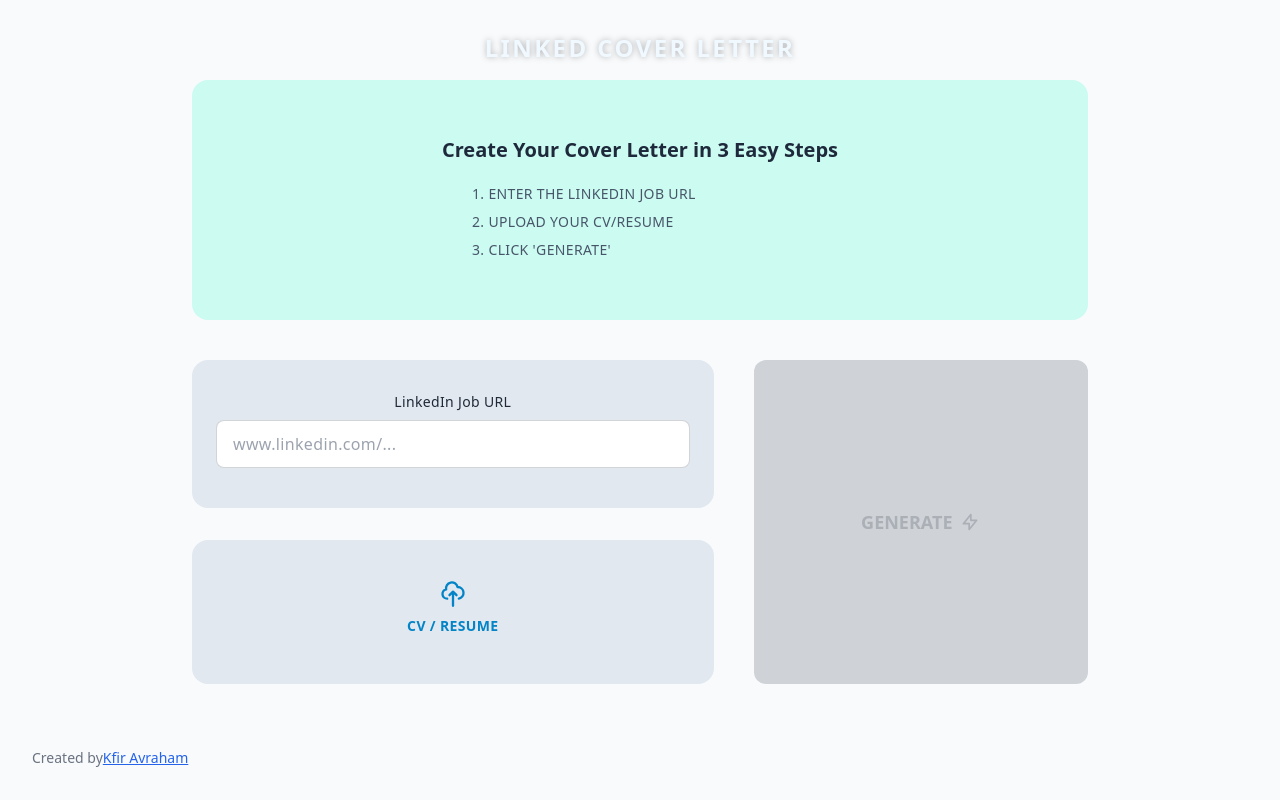
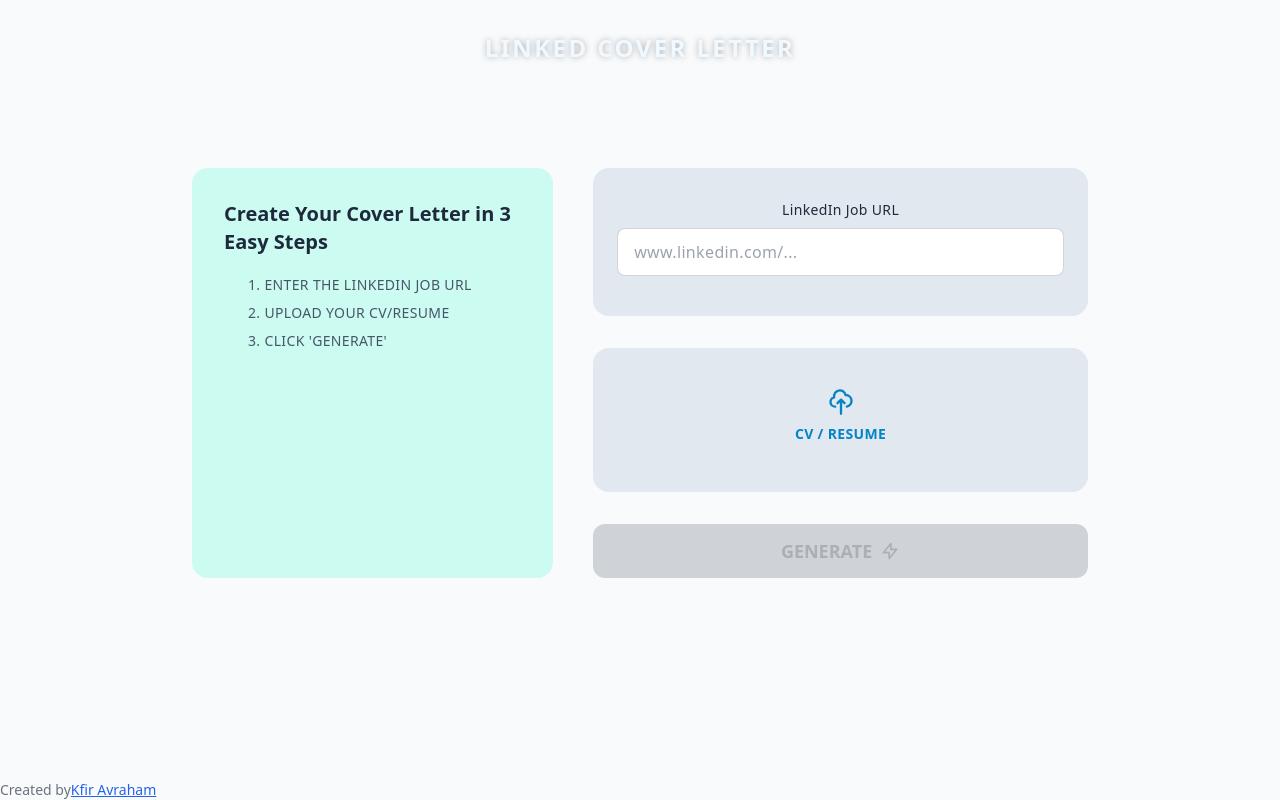
Before and after one commit to kfirkfir89/linked-cl, a React (Vite) app in the folder client/: page / in a window 1280 px wide. Built offline with nearby package versions, Linux system fonts and the light colour scheme.

Commit message:
client separation of concerns for the entire components to prevent unnecessary re-rendering

```diff
--- a/client/src/components/generate-button/generateButton.component.tsx
+++ b/client/src/components/generate-button/generateButton.component.tsx
@@ -1,4 +1,4 @@
-import React from 'react';
+import React, { memo } from 'react';
 
 type GenerateButtonProps = {
   disabled: boolean;
@@ -7,6 +7,7 @@
 };
 
 const GenerateButton: React.FC<GenerateButtonProps> = ({ disabled, isLoading, onClick }) => {
+
   return (
     <button
       disabled={disabled}
@@ -40,4 +41,4 @@
   );
 };
 
-export default GenerateButton;
+export default memo(GenerateButton);
--- a/client/src/components/generate-cover-letter/generateCoverLetter.component.tsx
+++ b/client/src/components/generate-cover-letter/generateCoverLetter.component.tsx
@@ -1,13 +1,16 @@
 import LinkInput from "../link-input/linkInput.component";
 import UploadFile from "../upload-file/uploadFile.component";
-import useCoverLetterGenerator from '../../hooks/useCoverLetterGenerator';
+import useCoverLetterGenerator, { CoverLetter } from '../../hooks/useCoverLetterGenerator';
 import ErrorAlert from "../error-alert/errorAlert.component";
 import GenerateButton from "../generate-button/generateButton.component";
+import { memo, useRef, useState, useCallback } from "react";
+import useLinkInput from "../../hooks/useLinkInput";
+import useUploadFile from "../../hooks/useUploadFile";
 
-const Instructions = () => {
+const Instructions = memo(() => {
   return (
-    <div className="card bg-teal-100 rounded-box place-items-center">
-      <div className="w-full flex flex-nowrap p-14 text-slate-800 items-center flex-col mx-auto space-y-4">
+    <div className="card bg-teal-100 rounded-box place-items-center h-full">
+      <div className="w-full flex flex-nowrap p-8 text-slate-800 items-center flex-col mx-auto space-y-4">
         <h1 className="font-bold leading-snug text-xl ">Create Your Cover Letter in 3 Easy Steps</h1>
         <div className="flex flex-col items-start gap-2 px-6 p-1 w-full max-w-sm">
           <p className="text-sm uppercase tracking-wide text-slate-600">1. Enter the LinkedIn Job URL</p>
@@ -17,15 +20,15 @@
       </div>
     </div>
   )
-}
-const Title = () => {
+})
+const Title = memo(() => {
   return (
-    <div className="flex w-full  justify-center">
+    <div className="flex w-full  justify-center p-8">
       <h1 className="text-2xl font-extrabold uppercase drop-shadow-[0_0px_3px_rgba(0,0,0,0.3)] tracking-widest text-sky-50">Linked Cover Letter</h1>
     </div>
   )
-}
-const Footer = () => {
+})
+const Footer = memo(() => {
   return (
     <div className="flex flex-col w-full justify-end h-full">
       <p className="text-sm  text-gray-500">Created by
@@ -35,34 +38,75 @@
       </p>
     </div>
   )
-}
+});
 
 const GenerateCoverLetter = () => {
-  const { error, isLoading, url, blobUrl, downloadFileName, file, fileInputRef, content, handleFileSelect, handleLinkChange, handleSubmit } = useCoverLetterGenerator();
+  const [coverLetter, setCoverLetter] = useState<CoverLetter>(
+    {
+      coverLetterContent: '',
+      downloadFileName: '',
+      downloadUrl: ''
+    }
+  );
+
+  const { error, isLoading, generateCoverLetter } = useCoverLetterGenerator();
+  const { file, handleFileSelect } = useUploadFile();
+  const { linkUrl, handleLinkChange } = useLinkInput();
+  const [content, setContent] = useState<string>('');
+
+  const fileInputRef = useRef<HTMLInputElement>(null);
+
+
+  const handleSubmit = async () => {
+    if (file === null) return;
+    const cl = await generateCoverLetter(linkUrl, file);
+    if (cl !== undefined) {
+      setCoverLetter(cl);
+      setContent(cl.coverLetterContent);
+    }
+    if (fileInputRef.current) {
+      fileInputRef.current.value = '';
+    }
+  };
+
   return (
-    <div className="h-full w-full bg-slate-50 p-8">
+    <div className="h-full w-full bg-slate-50">
       <div className="flex flex-col w-full h-full gap-4 items-center">
         <Title />
         <ErrorAlert error={error} />
 
-        <div className="grid grid-cols-1 md:grid-cols-5 w-full gap-10 max-w-4xl">
-          <div className="md:col-span-5 ">
+        <div className="grid grid-cols-1 md:grid-cols-7 w-full gap-10 max-w-4xl mt-14">
+          <div className="md:col-span-3 ">
             <Instructions />
           </div>
-          <div className="md:col-span-3 flex flex-col gap-8">
-            <LinkInput value={url} onLinkChange={handleLinkChange} />
+          <div className="md:col-span-4 flex flex-col gap-8">
+            <LinkInput value={linkUrl} onLinkChange={handleLinkChange} />
             <UploadFile ref={fileInputRef} onFileSelect={handleFileSelect} type="file" accept=".pdf" />
-          </div>
-
-          <div className="md:col-span-2 flex justify-center w-full">
-            <GenerateButton disabled={!(url && file)} onClick={handleSubmit} isLoading={isLoading} />
+            <div className="md:col-span-2 flex justify-center w-full">
+              <GenerateButton disabled={!(linkUrl && file)} onClick={handleSubmit} isLoading={isLoading} />
+            </div>
           </div>
         </div>
-        {blobUrl && (
-          <a className="btn btn-primary rounded-xl w-full py-5 pb-8 my-4" href={blobUrl} download={downloadFileName}>
-            Download Cover Letter
-          </a>
-        )}
+        {
+          coverLetter.coverLetterContent && (
+            <div className="absolute z-50 h-full w-full bg-black bg-opacity-20 p-20">
+              <div className="flex flex-col h-full w-full card rounded-box p-10 bg-slate-50">
+                {
+                  coverLetter.coverLetterContent && (
+                    <textarea
+                      className="textarea textarea-bordered h-full max-h-fit"
+                      value={content}
+                      onChange={(event) => setContent(event.target.value)}
+                    />
+                  )
+                }
+                <a className="btn btn-primary rounded-xl w-full py-5 pb-8 my-4" href={coverLetter.downloadUrl} download={coverLetter.downloadFileName}>
+                  Download Cover Letter
+                </a>
+              </div>
+            </div>
+          )
+        }
         <Footer />
       </div>
     </div>
--- a/client/src/components/link-input/linkInput.component.tsx
+++ b/client/src/components/link-input/linkInput.component.tsx
@@ -1,3 +1,5 @@
+import { memo } from "react";
+
 interface LinkInputProps {
   value: string,
   onLinkChange: (url: string) => void;
@@ -5,8 +7,7 @@
 
 const LinkInput = ({ onLinkChange, value }: LinkInputProps) => {
   return (
-
-    <div className="card rounded-box place-items-center text-sm tracking-wide  p-6 pb-10 bg-slate-200 text-sky-600 hover:text-white w-full ">
+    <div className="card rounded-box place-items-center text-sm tracking-wide  p-6 pb-10 bg-slate-200 text-sky-600w-full ">
       <label className="label font-medium">
         <span className="label-text">LinkedIn Job URL</span>
       </label>
@@ -22,4 +23,4 @@
   );
 };
 
-export default LinkInput;
+export default memo(LinkInput);
--- a/client/src/components/upload-file/uploadFile.component.tsx
+++ b/client/src/components/upload-file/uploadFile.component.tsx
@@ -1,4 +1,4 @@
-import React, { InputHTMLAttributes, forwardRef, useState } from 'react';
+import { InputHTMLAttributes, forwardRef, memo, useState } from 'react';
 
 type UploadFileProps = {
   onFileSelect: (file: File | null) => void;
@@ -7,6 +7,7 @@
 const UploadFile = forwardRef<HTMLInputElement, UploadFileProps>(({ onFileSelect, ...props }, ref) => {
 
   const [fileName, setFileName] = useState<string>('');
+
   const { accept, type } = props;
 
   const handleFileChange = (e: React.ChangeEvent<HTMLInputElement>) => {
@@ -40,4 +41,4 @@
   );
 });
 
-export default UploadFile;
+export default memo(UploadFile);
--- a/client/src/hooks/useCoverLetterGenerator.ts
+++ b/client/src/hooks/useCoverLetterGenerator.ts
@@ -1,57 +1,48 @@
-import { useRef, useState } from 'react';
+import { useState } from 'react';
+
+export type CoverLetter  = {
+  downloadUrl: string,
+  downloadFileName: string,
+  coverLetterContent: string
+}
 
 function validateLinkedInUrl (linkedInUrl: string) {
   const regex = /^(https?:\/\/)?(www\.)?linkedin\.com\/.+/;
   return regex.test(linkedInUrl);
 };
+
 function validatePdfFile(file: File): boolean {
   return file.type === 'application/pdf' || file.name.toLowerCase().endsWith('.pdf');
 }
 
-type CoverLetterGeneratorState = {
-  file: File | null,
-  url: string,
-  error: string,
-  isLoading: boolean
+function getFileName(contentDisposition: string): string {
+  const parts = contentDisposition.split('=');
+  if (parts.length > 1) {
+    return parts[1].trim().replace(/"/g, '');
+  }
+  return '';
 }
-const INITIAL_STATE: CoverLetterGeneratorState = {
-  file: null,
-  url: '',
-  error: '',
-  isLoading: false
-}
+
 const useCoverLetterGenerator = () => {
-  const [state, setState] = useState<CoverLetterGeneratorState>(INITIAL_STATE);
-  const [blobUrl, setBlobUrl] = useState<string | null>(null);
-  const [content, setContent] = useState<string>('');
-  const [downloadFileName, setDownloadFileName] = useState<string>('');
-  const fileInputRef = useRef<HTMLInputElement>(null);
+  const [isLoading, setIsLoading] = useState<boolean>(false);
+  const [error, setError] = useState<string>('');
 
-
-  const handleFileSelect = (selectedFile: File | null) => {
-    setState((prevState) => ({ ...prevState, file: selectedFile }));
-  };
-
-  const handleLinkChange = (link: string) => {
-    setState((prevState) => ({ ...prevState, url: link }));
-  };
-
-  const handleSubmit = async () => {
-    if (!validateLinkedInUrl(state.url)) {
-      setState(prevState => ({ ...prevState, error: 'Please enter a valid LinkedIn URL.' }));
+  const generateCoverLetter = async (url: string, file: File) => {
+    if (!validateLinkedInUrl(url)) {
+      setError('Please enter a valid LinkedIn URL.');
       return;
     }
-    if (!state.file) return;
-    if (state.file && !validatePdfFile(state.file)) {
-      setState(prevState => ({ ...prevState, error: 'Invalid file type. Please upload a PDF file.' }));
+    if (!file) return;
+    if (file && !validatePdfFile(file)) {
+      setError('Invalid file type. Please upload a PDF file.');
       return;
     }
 
-    setState(prevState => ({ ...prevState, isLoading: true, error: '' }));
+    setIsLoading(true);
 
     const formData = new FormData();
-    formData.append('file', state.file);
-    formData.append('url', state.url);
+    formData.append('file', file);
+    formData.append('url', url);
 
     try {
         const response = await fetch('http://localhost:3000/api/v1/cover-letter/', {
@@ -65,30 +56,31 @@
         }
 
 
-        const coverLetterData = response.headers.get('Cover-Letter-Data')!;
-        setContent(coverLetterData);
+        const coverLetterContent = response.headers.get('Cover-Letter-Data')!;
 
         const contentDisposition = response.headers.get('Content-Disposition')!;
-        const parts = contentDisposition.split('=');
-        if (parts.length > 1) {
-          const fileName = parts[1].trim().replace(/"/g, '');
-          setDownloadFileName(fileName);
+        const downloadFileName = getFileName(contentDisposition);
+
+        const blob = await response.blob();
+        const downloadUrl = window.URL.createObjectURL(blob);
+
+
+        const coverLetter: CoverLetter = {
+          downloadUrl: downloadUrl,
+          downloadFileName: downloadFileName,
+          coverLetterContent: coverLetterContent
         }
 
-        const blob = await response.blob();
-        const url = window.URL.createObjectURL(blob);
-        setBlobUrl(url);
+        setIsLoading(false);
+        return coverLetter;
 
-        setState(INITIAL_STATE);
-        if (fileInputRef.current) {
-          fileInputRef.current.value = '';
-        }
-    } catch (error) {
-      setState(prevState => ({ ...prevState, error: (error as Error).message, isLoading: false }));
-    }
+      } catch (error) {
+        setIsLoading(false);
+        setError((error as Error).message);
+      }
   };
 
-  return { ...state, blobUrl, downloadFileName, content, fileInputRef, handleFileSelect, handleLinkChange, handleSubmit };
+  return { isLoading, error, generateCoverLetter };
 };
 
 export default useCoverLetterGenerator;
--- /dev/null
+++ b/client/src/hooks/useLinkInput.ts
@@ -0,0 +1,13 @@
+import { useCallback, useState } from "react";
+
+const useLinkInput = () => {
+  const [linkUrl, setLinkUrl] = useState<string>('');
+
+  const handleLinkChange = useCallback((link: string) => {
+    setLinkUrl(link);
+  }, []);
+
+  return { linkUrl, handleLinkChange };
+}
+
+export default useLinkInput;
--- /dev/null
+++ b/client/src/hooks/useUploadFile.ts
@@ -0,0 +1,14 @@
+import { useCallback, useState } from "react";
+
+const useUploadFile = () => {
+  const [file, setFile] = useState<File | null>(null);
+
+  const handleFileSelect = useCallback((selectedFile: File | null) => {
+    setFile(selectedFile);
+  },[]);
+
+
+  return { file, handleFileSelect }
+};
+
+export default useUploadFile;
```
Also changed, not shown: 1 other file (tests, documents, lock files or other folders).
